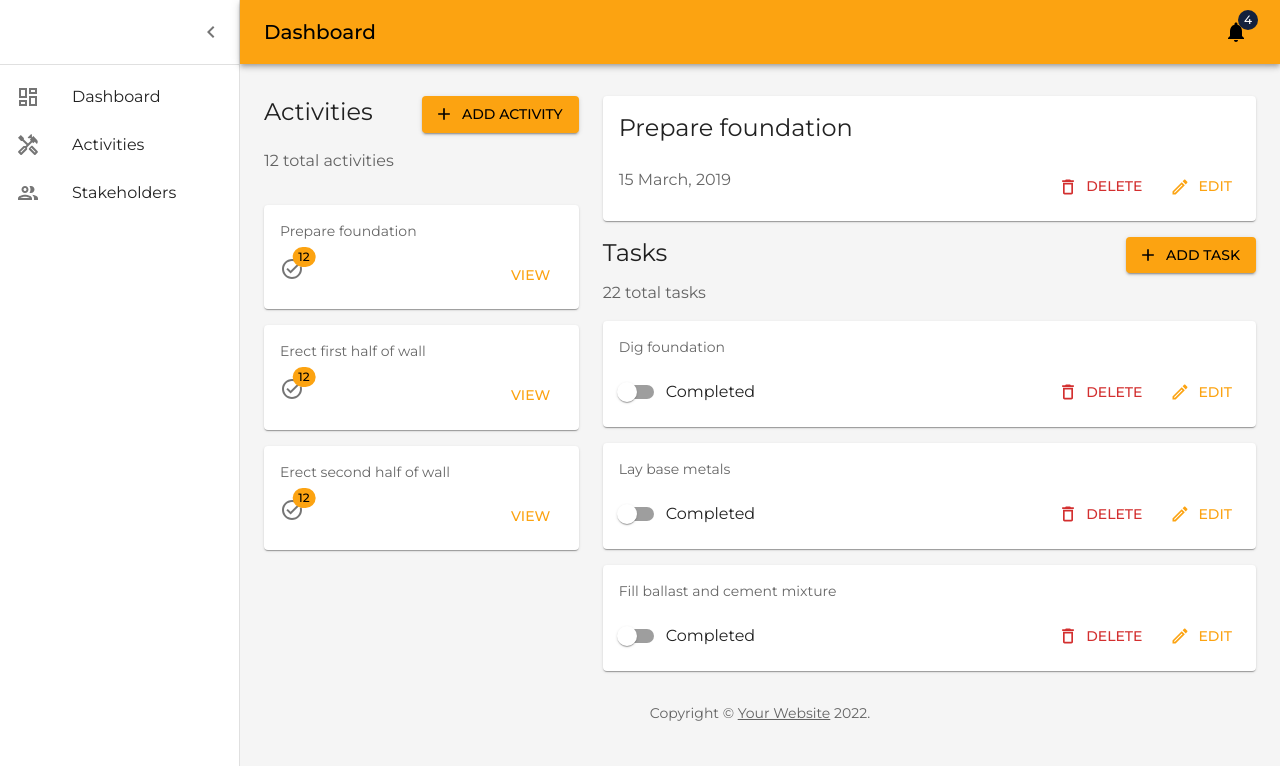
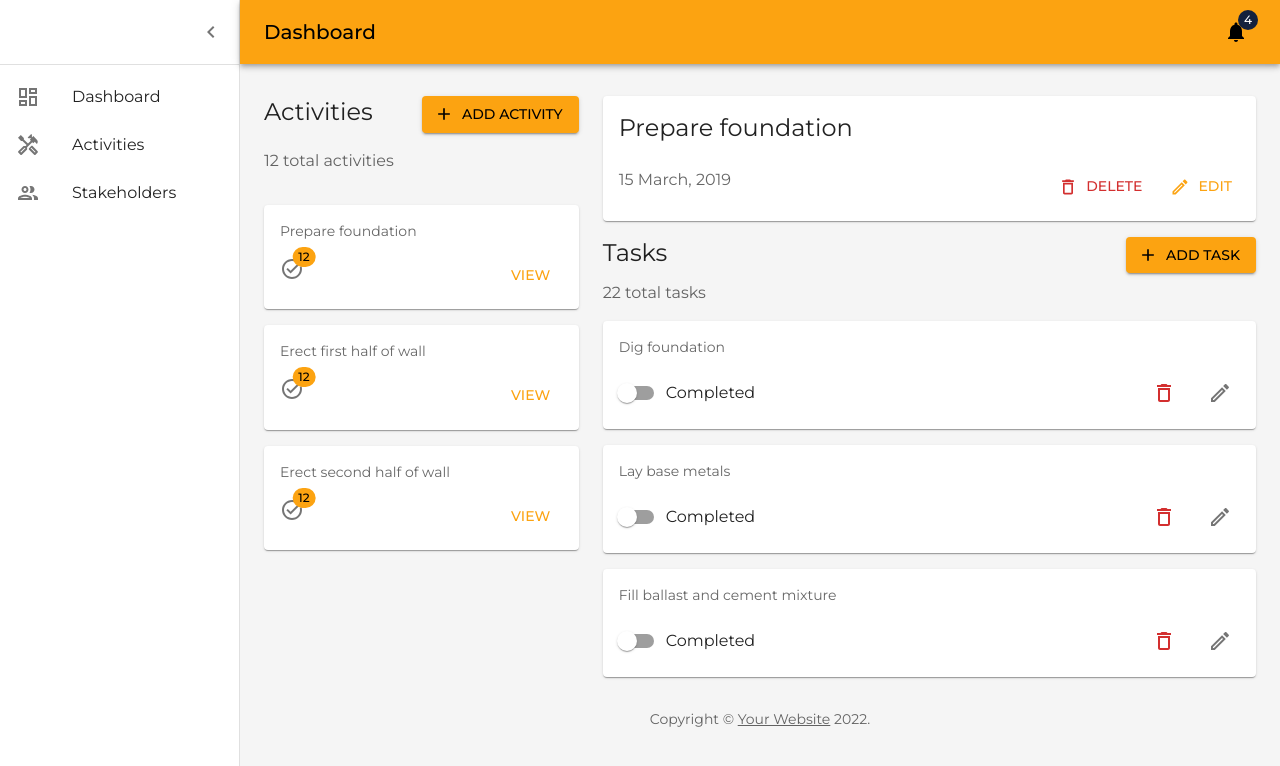
Before and after one commit to cyrilokidi/Gedoo-project-page-design, a React (Create React App) app: page / in a window 1280 px wide. Shown: the top 766 px of the page. Built offline with nearby package versions, Linux system fonts and the light colour scheme.

Commit message:
Refractor task comonent action box

```diff
--- a/src/Project/index.js
+++ b/src/Project/index.js
@@ -273,16 +273,12 @@ function Task({ name }) {
           />
         </Stack>
         <Stack direction="row" spacing={2}>
-          <Button
-            startIcon={<DeleteOutlinedIcon />}
-            color="error"
-            sx={{ ml: 2 }}
-          >
-            delete
-          </Button>
-          <Button startIcon={<EditOutlinedIcon />} sx={{ ml: 2 }}>
-            edit
-          </Button>
+          <IconButton aria-label="delete" color="error">
+            <DeleteOutlinedIcon />
+          </IconButton>
+          <IconButton aria-label="edit">
+            <EditOutlinedIcon />
+          </IconButton>
         </Stack>
       </Stack>
     </Paper>
```
